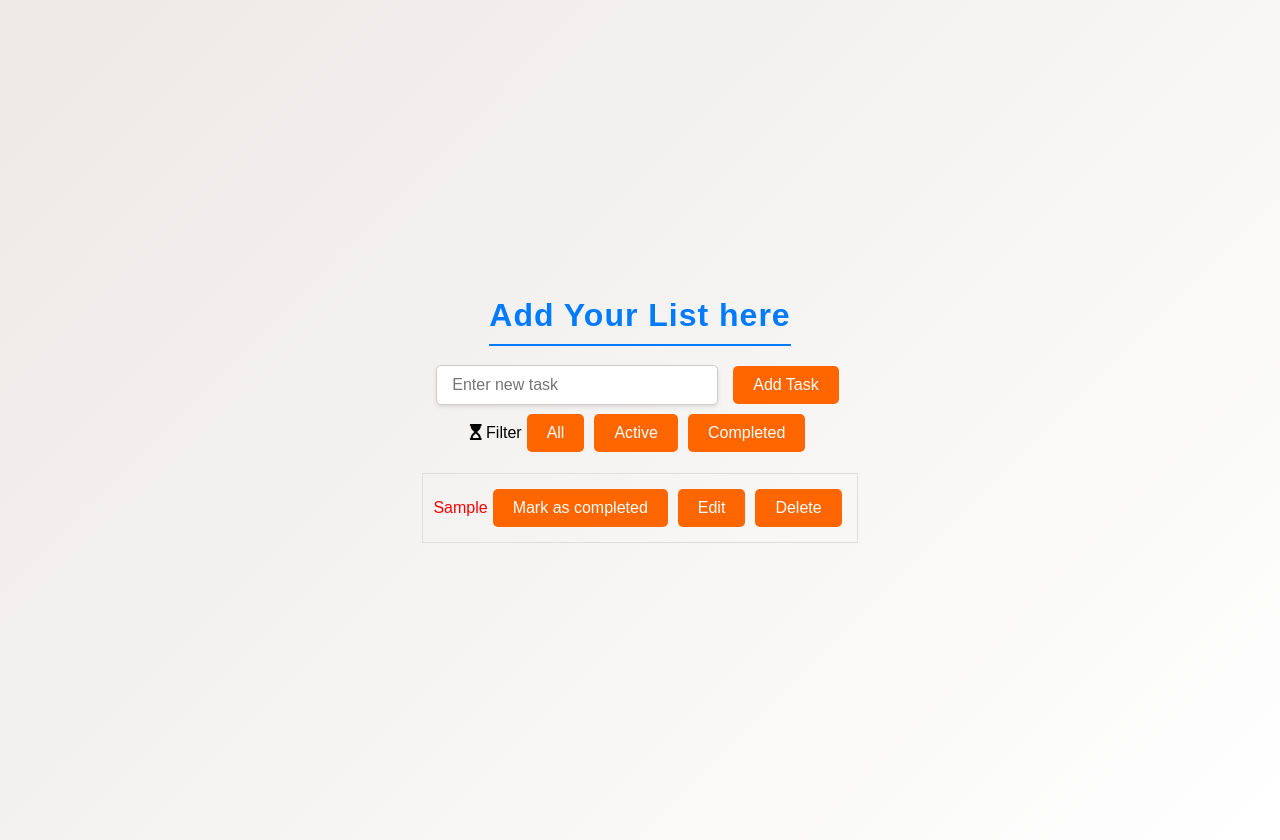
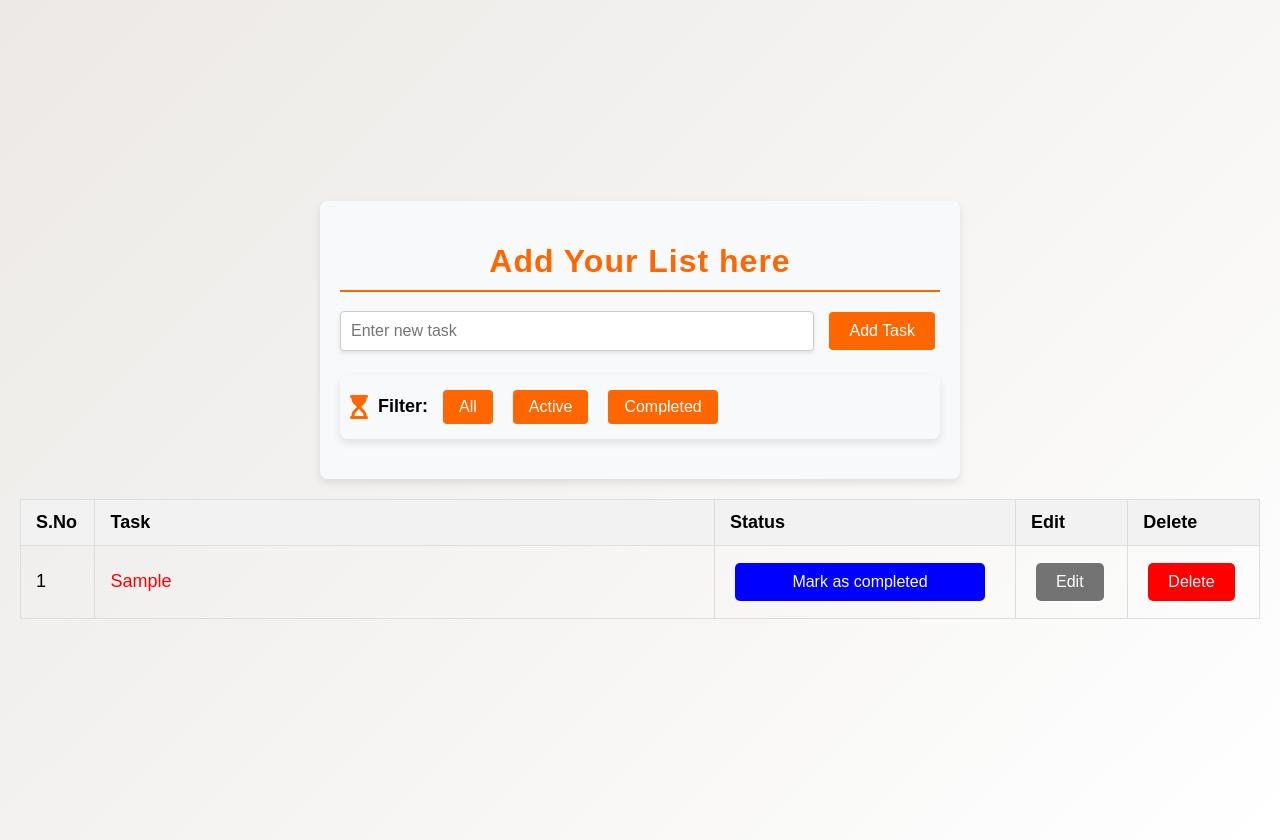
Before and after one commit to chandank0820/to-do-list-app, a React (Create React App) app: page / in a window 1280 px wide. Both pictures are taken after typing "Sample" into the empty fields and a click on the button "Add Task". Built offline with nearby package versions, Linux system fonts and the light colour scheme.

Commit message:
styling added

```diff
--- a/src/App.css
+++ b/src/App.css
@@ -48,28 +48,198 @@ button:active{
   box-shadow: 0px 3px 6px rgba(0,123,255,0.4);
 }
 
-ul{
-  padding:15px;
-  list-style-type: none;
-  padding:0;
-}
-
-li{
-  padding:10px;
-  border:1px solid #ddd;
-  margin-bottom:5px;
-  display:flex;
-  justify-content: space-between;
-  align-items: center;
-}
 
 h1{
   font-size: 2.5 rem;
-  color:#007bff;
+  color:#ff6600;
   font-weight: 600;
   margin-bottom: 15px;
   letter-spacing: 1px;
   text-align: center;
-  border-bottom: 2px solid #007bff;
+  border-bottom: 2px solid #ff6600;
   padding-bottom: 10px;
 }
+
+table {
+  width: 100%;
+  border-collapse: collapse;
+  margin: 20px 0;
+  font-size: 18px;
+  text-align: left;
+}
+
+thead {
+  background-color: #f2f2f2;
+}
+
+th, td {
+  padding: 12px 15px;
+  border: 1px solid #ddd;
+
+}
+.filter-container {
+  display: flex;
+  align-items: center;
+   gap: 10px;
+   justify-content: space between ;
+   align-items: center;
+  margin-bottom: 20px;
+  background-color: #f8f9fa;
+  padding: 10px;
+  border-radius: 8px;
+  box-shadow: 0 4px 8px rgba(0, 0, 0, 0.1);
+}
+
+.filter-icon {
+  color: #ff6600;
+  font-size: 24px;
+}
+
+.filter-label {
+  font-weight: bold;
+  font-size: 18px;
+}
+
+.filter-button {
+  padding: 8px 16px;
+  border: none;
+  border-radius: 4px;
+  cursor: pointer;
+  font-size: 16px;
+  background-color: #ff6600;
+  color: white;
+  transition: background-color 0.3s;
+}
+
+.filter-button:hover {
+  background-color: #0056b3;
+}
+
+.filter-button:focus {
+  outline: none;
+  box-shadow: 0 0 0 2px rgba(0, 123, 255, 0.5);
+}
+
+
+.task-container {
+  width: 100%;
+  max-width: 600px;
+  margin: 0 auto;
+  padding: 20px;
+  background-color: #f8f9fa;
+  border-radius: 8px;
+  box-shadow: 0 4px 8px rgba(0, 0, 0, 0.1);
+}
+
+.input-task-container {
+  display: flex;
+  justify-content: space-between;
+  align-items: center;
+  margin-bottom: 20px;
+}
+
+.task-input {
+  flex-grow: 1;
+  padding: 10px;
+  font-size: 16px;
+  border: 1px solid #ccc;
+  border-radius: 4px;
+  margin-right: 10px;
+}
+
+.add-task-button {
+  padding: 10px 20px;
+  font-size: 16px;
+  background-color: #ff6600;
+  color: white;
+  border: none;
+  border-radius: 4px;
+  cursor: pointer;
+}
+
+.add-task-button:hover {
+  background-color: #0056b3;
+}
+
+
+.filter-container {
+  display: flex;
+  align-items: center;
+  gap: 10px;
+  margin-top: 20px;
+}
+
+.filter-icon {
+  color: #ff6600;
+  font-size: 24px;
+}
+
+.filter-label {
+  font-weight: bold;
+  font-size: 18px;
+}
+
+.filter-button {
+  padding: 8px 16px;
+  border: none;
+  border-radius: 4px;
+  cursor: pointer;
+  font-size: 16px;
+  background-color: #ff6600;
+  color: white;
+  transition: background-color 0.3s;
+}
+
+.filter-button:hover {
+  background-color: #0056b3;
+}
+
+
+@media (max-width: 768px) {
+  .App {
+    padding: 15px;
+  }
+
+  h1 {
+    font-size: 2rem;
+  }
+
+  .task-container {
+    padding: 15px;
+  }
+
+  .task-input {
+    max-width: 100%; /* Full width for smaller screens */
+  }
+
+  .add-task-button {
+    width: 100%; /* Full width button for smaller screens */
+    margin-top: 10px;
+  }
+
+  .input-task-container {
+    flex-direction: column; /* Stack input and button on smaller screens */
+    align-items: stretch;
+  }
+
+  .filter-container {
+    justify-content: center; /* Center filters on smaller screens */
+  }
+}
+
+@media (max-width: 480px) {
+  input, button {
+    width: 100%; /* Full width on very small screens */
+    margin-right: 0;
+  }
+
+  .task-input {
+    margin-right: 0;
+    margin-bottom: 10px;
+  }
+
+  .filter-container {
+    flex-direction: column; /* Stack filters on top of each other */
+    align-items: center;
+  }
+}
--- a/src/App.js
+++ b/src/App.js
@@ -11,22 +11,17 @@ function App() {
   const [editTaskId,setEditTaskId]=useState(null);
 
 
-
   useEffect(()=>{
     const savedTasks=JSON.parse(localStorage.getItem('tasks'));
+
     if(savedTasks){
-      try{
-        setTasks(savedTasks);
-      }catch(error){
-        console.log("failed to get data from local storage",error);
-      }
+      setTasks(savedTasks);
     }
   },[]);
 
   useEffect(()=>{
     if(tasks.length>0){
       localStorage.setItem('tasks',JSON.stringify(tasks));
-
     }else{
       localStorage.removeItem('tasks');
     }
@@ -80,66 +75,110 @@ function App() {
   const editTask=(taskId,text)=>{
     setEditTaskId(taskId);
     setEditTaskText(text);
+  }
 
-  }
 
   return (
 
-    <div className="App">
-      <h1>Add Your List here</h1>
+  <div className="App">
 
-      {/* Input Task*/}
-      <div>
-        <input
-          type="text"
-          value={newTask}
-          onChange={(e)=>setNewTask(e.target.value)}
-          placeholder='Enter new task'
-        />
+ <div className="task-container">
+  <h1>Add Your List here</h1>
 
-        <button onClick={addTask}>Add Task</button>
-      </div>
 
-      {/* filtering */}
+  <div className="input-task-container">
+    <input
+      type="text"
+      value={newTask}
+      onChange={(e) => setNewTask(e.target.value)}
+      placeholder="Enter new task"
+      className="task-input"
+    />
+    <button onClick={addTask} className="add-task-button">Add Task</button>
+  </div>
 
-      <div>
+  {/* Filtering */}
+  {tasks.length>0 && <div className="filter-container">
+    <i className="fas fa-hourglass-start filter-icon"></i>
+    <span className="filter-label">Filter:</span>
+    <button className="filter-button" onClick={() => setFilter('All')}>All</button>
+    <button className="filter-button" onClick={() => setFilter('Active')}>Active</button>
+    <button className="filter-button" onClick={() => setFilter('Completed')}>Completed</button>
+  </div>}
+</div>
 
-      <i className="fas fa-hourglass-start">   </i> Filter
-        <button onClick={()=>setFilter('All')}>All</button>
-        <button onClick={()=>setFilter('Active')}>Active</button>
-        <button onClick={()=>setFilter('Completed')}>Completed</button>
-       </div>
 
-      {/* List of Tasks */}
 
-      <ul>
-        {
-          filteredTasks.map((task)=>(
-            <li key={task.id}
-            style={{textDecoration:task.completed?'line-through':'',color:task.completed?'green':'red'}}
+      <table>
+   {filteredTasks.length>0 && <thead>
+    <tr>
+      <th>S.No</th>
+      <th>Task</th>
+      <th>Status</th>
+      <th>Edit</th>
+      <th>Delete</th>
+    </tr>
+  </thead>}
+  <tbody>
+    {filteredTasks.map((task, index) => (
+      <tr key={task.id}>
+        <td>{index + 1}</td>
+
+        {/* edit functionality */}
+        <td style={{ width: '50%' }}>
+          {editTaskId === task.id ? (
+            <div>
+              <input
+                type="text"
+                value={editTaskText}
+                onChange={(e) => setEditTaskText(e.target.value)}
+              />
+              <button onClick={() => saveTask(task.id)}>Save</button>
+            </div>
+          ) : (
+            <span
+              onClick={() => toggle(task.id)}
+              style={{
+                textDecoration: task.completed ? 'line-through' : '',
+                color: task.completed ? 'green' : 'red',
+                cursor: 'pointer',
+              }}
             >
-              {editTaskId===task.id?
-              (<div>
-                <input
-                  type='text'
-                  value={editTaskText}
-                  onChange={(e)=>setEditTaskText(e.target.value)}
-                />
-                <button onClick={()=>saveTask(task.id)}>Save</button>
-              </div>):(
-                <div>
-                  <span onClick={()=>toggle(task.id)} style={{cursor:'pointer'}}>
-                    {task.text}
-                  </span>
-                  <button onClick={()=>toggle(task.id)}>{task.completed?"Mark as not completed":"Mark as completed"}</button>
-                  <button onClick={()=>editTask(task.id,task.text)}>Edit</button>
-                  <button onClick={()=>deleteTask(task.id,task.text)} style={{backgroundcolor:'red'}}>Delete</button>
-                </div>
-              )}
-            </li>
-          ))
-        }
-      </ul>
+              {task.text}
+            </span>
+          )}
+        </td>
+
+        {/* toggle */}
+        <td>
+          <button
+            onClick={() => toggle(task.id)}
+            style={{ backgroundColor: 'blue', color: 'white',width:'250px' }}
+          >
+            {task.completed ? 'Mark as not completed' : 'Mark as completed'}
+          </button>
+        </td>
+
+        {/* Edit button */}
+        <td>
+          <button onClick={() => editTask(task.id, task.text)} style={{ backgroundColor: '#737373' }}>
+            Edit
+          </button>
+        </td>
+
+        {/* Delete button */}
+        <td>
+          <button
+            onClick={() => deleteTask(task.id)}
+            style={{ backgroundColor: 'red', color: 'white' }}
+          >
+            Delete
+          </button>
+        </td>
+      </tr>
+    ))}
+  </tbody>
+</table>
 
 
     </div>
```
